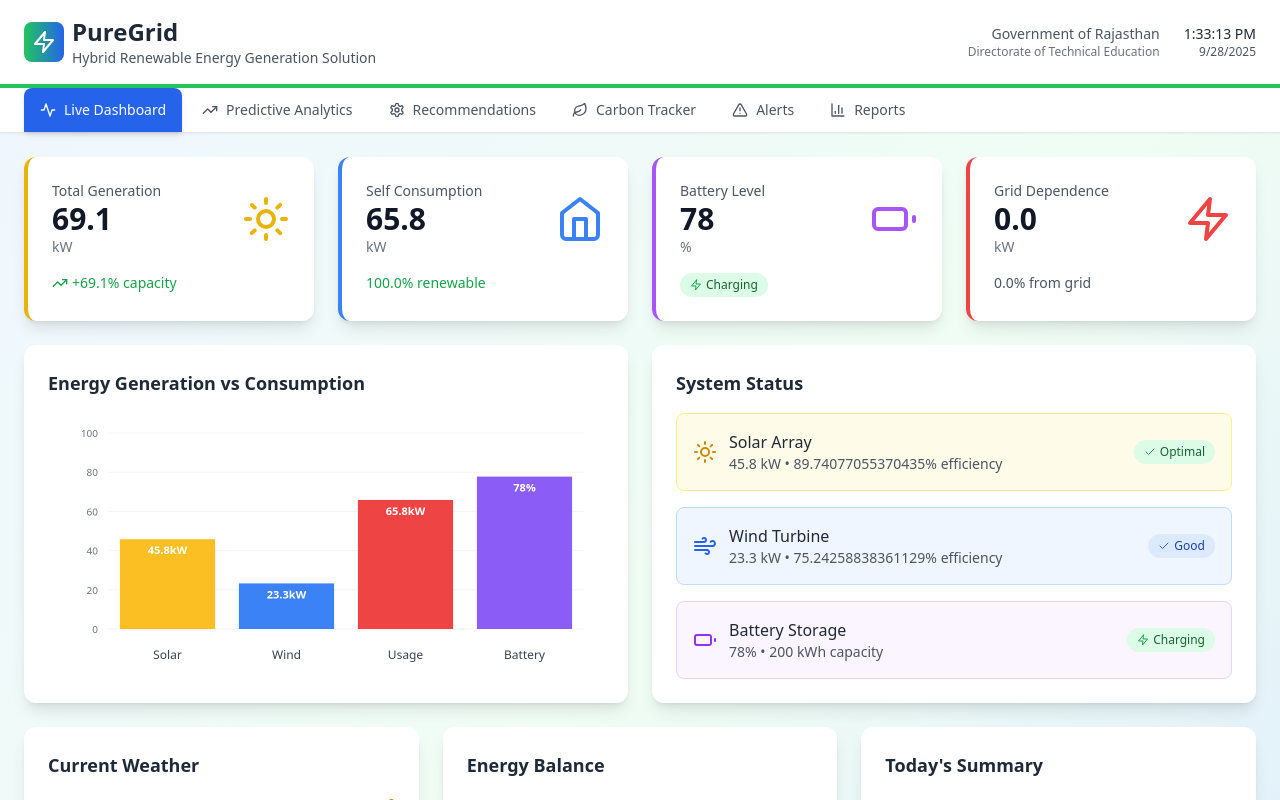
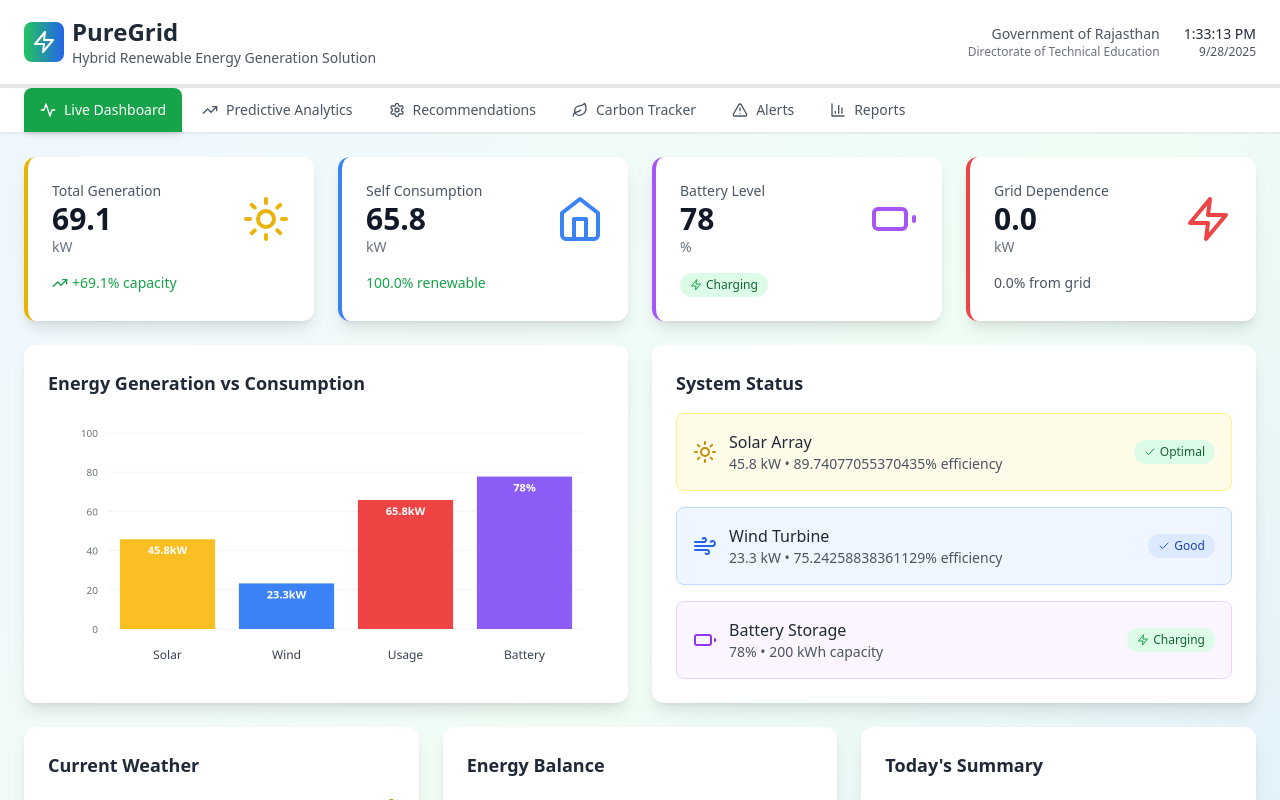
Before and after one commit to sandocs/puregrid, a React (Vite) app: page / in a window 1280 px wide. Shown: the top 800 px of the page. Built offline with nearby package versions, Linux system fonts and the light colour scheme.

Commit message:
Update App.tsx

```diff
--- a/src/App.tsx
+++ b/src/App.tsx
@@ -63,7 +63,7 @@ function App() {
   return (
     <div className="min-h-screen bg-gradient-to-br from-blue-50 via-green-50 to-blue-100">
       {/* Header */}
-      <header className="bg-white shadow-lg border-b-4 border-green-500">
+      <header className="bg-white shadow-lg border-b-4 border-black-500">
         <div className="max-w-7xl mx-auto px-6 py-4">
           <div className="flex items-center justify-between">
             <div className="flex items-center space-x-4">
@@ -107,8 +107,8 @@ function App() {
                   onClick={() => setActiveTab(tab.id)}
                   className={`px-4 py-3 text-sm font-medium rounded-t-lg transition-all duration-200 flex items-center space-x-2 ${
                     activeTab === tab.id
-                      ? 'bg-blue-600 text-white shadow-md'
-                      : 'text-gray-600 hover:text-blue-600 hover:bg-blue-50'
+                      ? 'bg-green-600 text-white shadow-md'
+                      : 'text-gray-600 hover:text-green-600 hover:bg-green-50'
                   }`}
                 >
                   <Icon className="w-4 h-4" />
```
